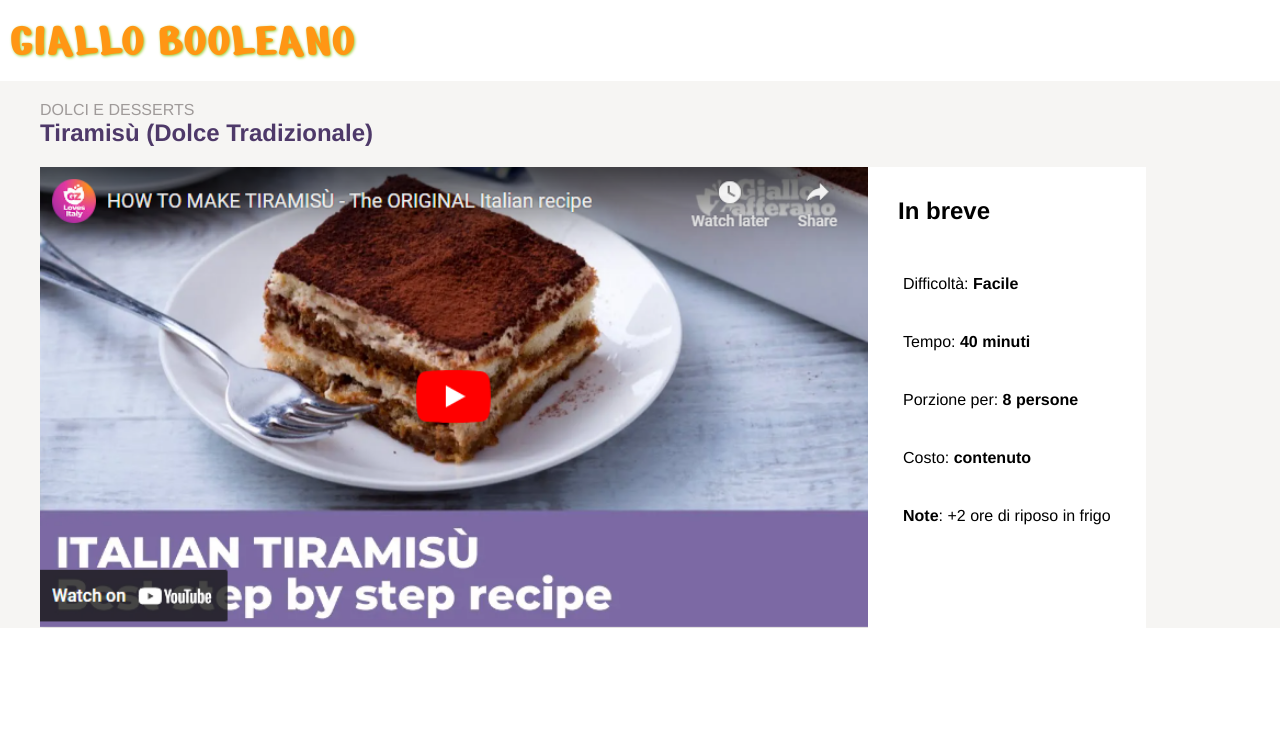
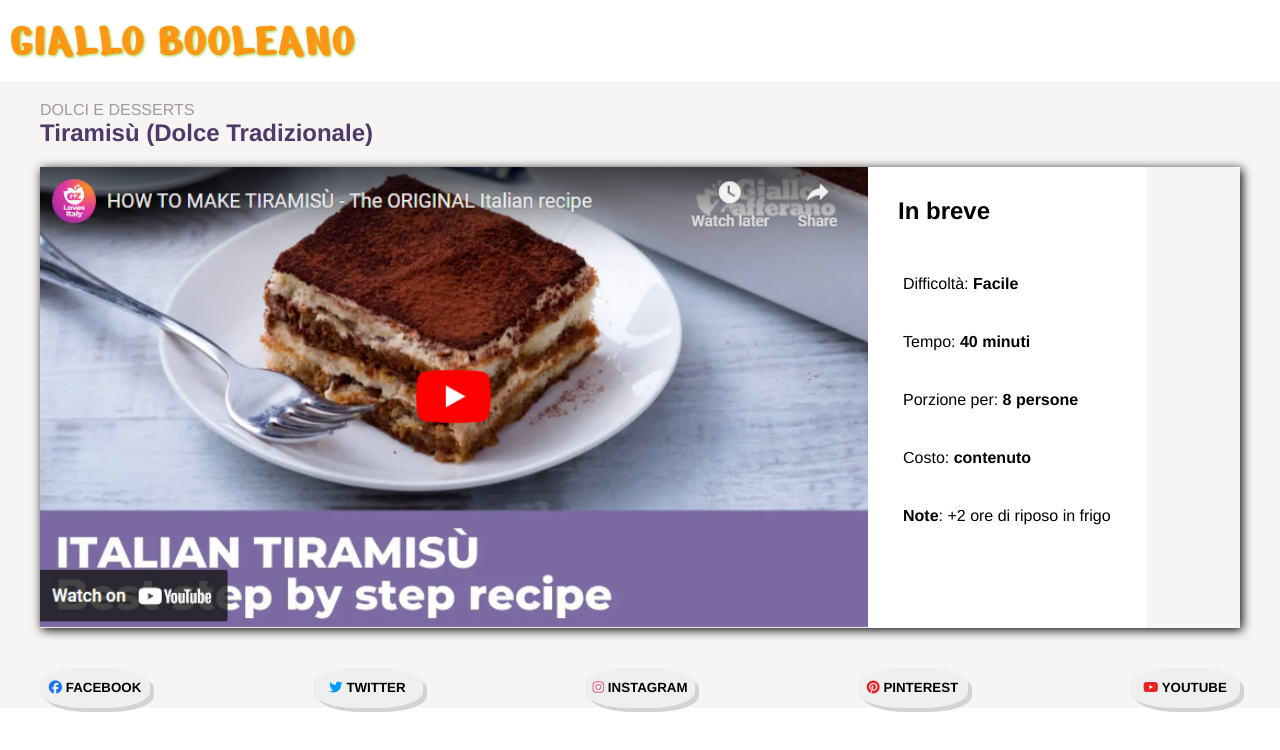
Before and after one commit to UmbertoAmenta/htmlcss-responsive-layout, a plain HTML site: page index.html in a window 1280 px wide. Drawn offline with Linux system fonts and the light colour scheme.

Commit message:
feat: main +social

```diff
--- a/css/style.css
+++ b/css/style.css
@@ -26,7 +26,39 @@ h1 {
 /*----------------
     BUTTON
 -----------------*/
+.btn {
+    padding: 2px 5px;
+    border-radius: 40%;
+    box-shadow: 4px 4px 0px lightgrey;
+    text-align: center;
+    border: none;
+    height: 40px;
+    width: 60px;
+}
 
+.btn .vanish {
+    display: none;
+}
+
+.fa-facebook {
+    color: #1a77f3;
+}
+
+.fa-twitter {
+    color: #009eff;
+}
+
+.fa-instagram {
+    color: #dd6585;
+}
+
+.fa-pinterest {
+    color: #e62222;
+}
+
+.fa-youtube {
+    color: #e62222;
+}
 
 
 /*----------------
@@ -49,6 +81,11 @@ img.fluid {
     display: flex;
     flex-direction: column;
 }
+
+.vanish {
+    display: none;
+}
+
 
 
 /*----------------
@@ -91,8 +128,9 @@ body main {
     font-weight: 900;
     color: #4e3969;
 }
-.vanish {
-    display: none;
+
+.preview {
+    box-shadow: 2px 2px 10px black;
 }
 
 .info {
@@ -105,12 +143,23 @@ body main {
     padding-bottom: 30px;
 }
 
-.info ul {
+.info ul,
+.social ul {
     list-style: none;
 }
 
 .info li:not(:first-child) {
 padding-top: 10px;
+}
+
+.social {
+    margin-top: 40px;
+    margin-bottom: 40px;
+}
+
+.social ul {
+    flex-direction: row;
+    justify-content: space-between;
 }
 
 
@@ -135,7 +184,7 @@ padding-top: 10px;
         padding-right: 40px;
     }
 
-    .vanish {
+    .recipe-label .vanish {
         display: inline;
     }
 
@@ -153,6 +202,11 @@ padding-top: 10px;
     .info .flex li:not(:last-child) {
         flex-basis: calc(100% / 3);
     }
+
+    .btn {
+        width: 110px;
+    }
+
 
 
 }
@@ -180,6 +234,11 @@ padding-top: 10px;
         width: 69%;
     }
 
+    .social .vanish {
+        display: inline;
+    }
+
+
 
 
 }
--- a/index.html
+++ b/index.html
@@ -7,6 +7,9 @@
     <link rel="preconnect" href="https://fonts.googleapis.com">
     <link rel="preconnect" href="https://fonts.gstatic.com" crossorigin>
     <link href="https://fonts.googleapis.com/css2?family=Nerko+One&family=Open+Sans:ital,wght@0,300..800;1,300..800&family=Roboto:wght@400;700&display=swap" rel="stylesheet">
+
+    <!-- Font awesome -->
+    <link rel="stylesheet" href="https://cdnjs.cloudflare.com/ajax/libs/font-awesome/6.6.0/css/all.min.css" integrity="sha512-Kc323vGBEqzTmouAECnVceyQqyqdsSiqLQISBL29aUW4U/M7pSPA/gEUZQqv1cwx4OnYxTxve5UMg5GT6L4JJg==" crossorigin="anonymous" referrerpolicy="no-referrer">
 
     <meta name="viewport" content="width=device-width, initial-scale=1.0">
     <title>Document</title>
@@ -36,8 +39,17 @@
                         <li>Costo: <strong>contenuto</strong></li>
                         <li><strong>Note</strong>: +2 ore di riposo in frigo</li>
                     </ul>
+                </div>
+            </div>
 
-                </div>
+            <div class="social">
+                <ul class="flex">
+                    <li><button class="btn"><a href="#"><i class="fa-brands fa-facebook"></i></a><div class="vanish"><strong> FACEBOOK</strong></div></button></li>
+                    <li><button class="btn"><a href="#"><i class="fa-brands fa-twitter"></i></a><div class="vanish"><strong> TWITTER</strong></div></button></li>
+                    <li><button class="btn"><a href="#"><i class="fa-brands fa-instagram"></i></a><div class="vanish"><strong> INSTAGRAM</strong></div></button></li>
+                    <li><button class="btn"><a href="#"><i class="fa-brands fa-pinterest"></i></a><div class="vanish"><strong> PINTEREST</strong></div></button></li>
+                    <li><button class="btn"><a href="#"><i class="fa-brands fa-youtube"></i></a><div class="vanish"><strong> YOUTUBE</strong></div></button></li>
+                </ul>
             </div>
 
         </div>
```
